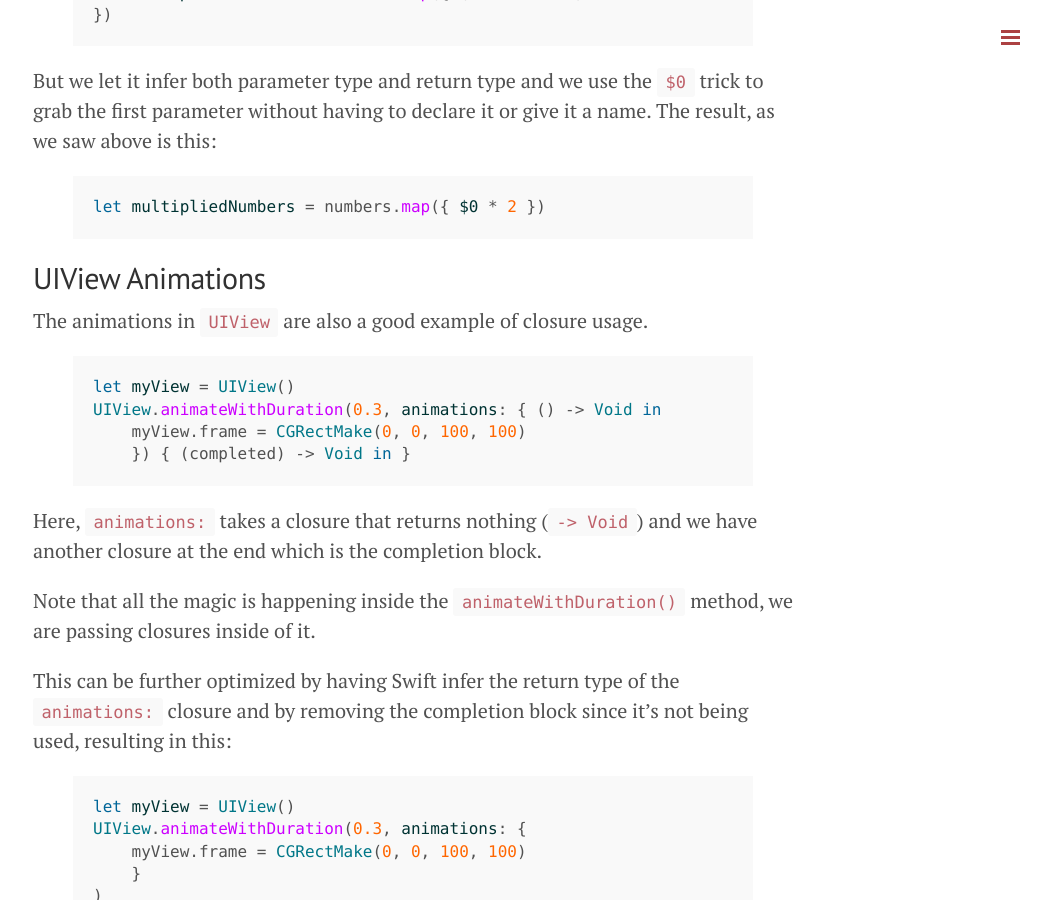
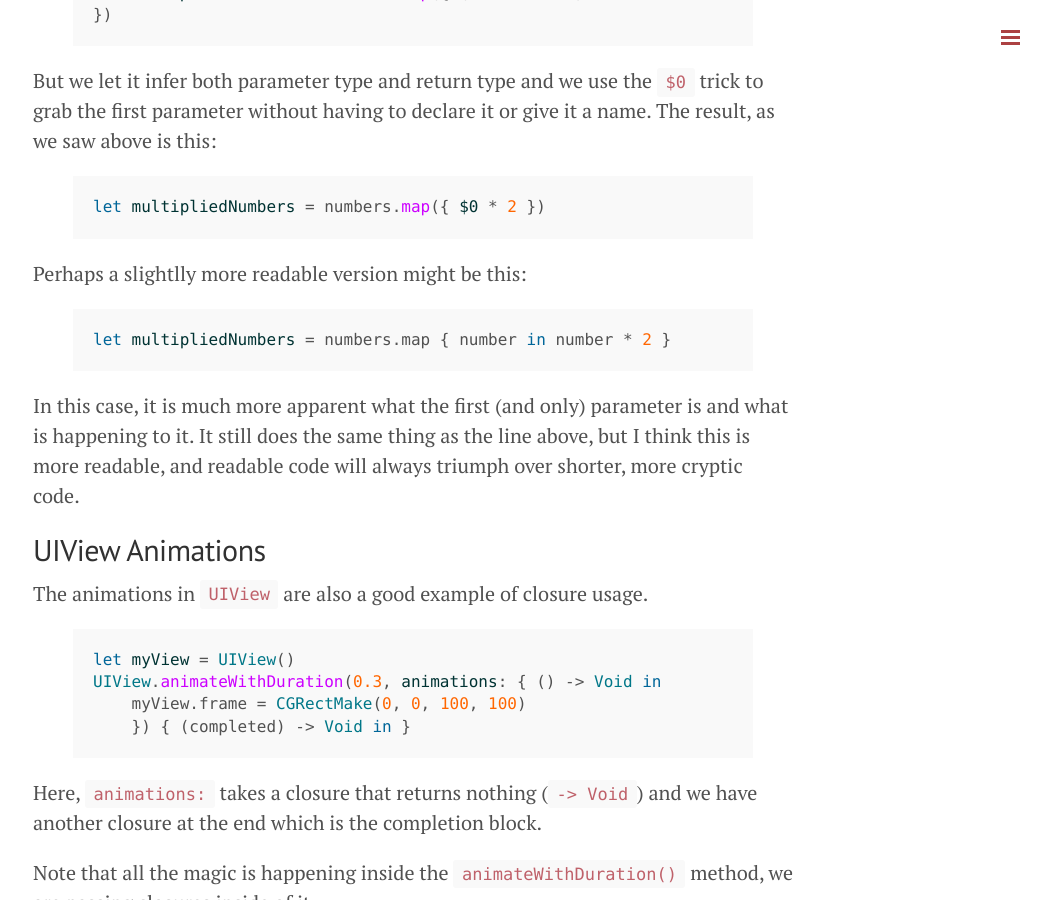
Before and after one commit to kakubei/kakubei.github.io, a Jekyll site: the page built from _posts/2015-08-19-Swift-is-cool.md, in a window 1280 px wide and 900 px high, scrolled down 2424 px. Shown: the whole window, without its empty margins (227-1278 px from the left). Built offline with Jekyll 4.4.1, drawn with Linux system fonts in a browser that asks for light colours; Markdown is read by kramdown in place of the engine named in the settings; comment, search, counter and statistics services are not loaded.

```diff
--- a/_posts/2015-08-19-Swift-is-cool.md
+++ b/_posts/2015-08-19-Swift-is-cool.md
@@ -83,6 +83,13 @@ But we let it infer both parameter type and return type and we use the `$0` tric
 let multipliedNumbers = numbers.map({ $0 * 2 })
 {% endhighlight %}
 
+Perhaps a slightlly more readable version might be this:
+{% highlight swift %}
+let multipliedNumbers = numbers.map { number in number * 2 }
+{% endhighlight %}
+
+In this case, it is much more apparent what the first (and only) parameter is and what is happening to it. It still does the same thing as the line above, but I think this is more readable, and readable code will always triumph over shorter, more cryptic code.
+
 ## UIView Animations
 The animations in `UIView` are also a good example of closure usage.
 
```
Also changed, not shown: _posts/2015-08-19-Apple-Watch-is-a-gimmick.md (+1 -1 lines).
